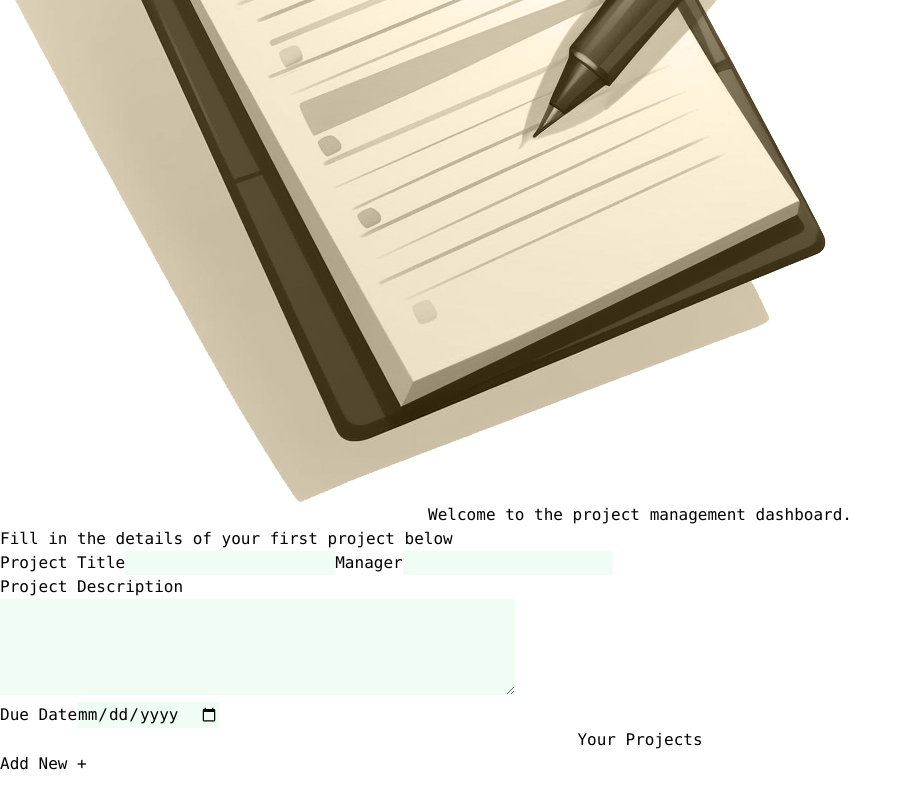
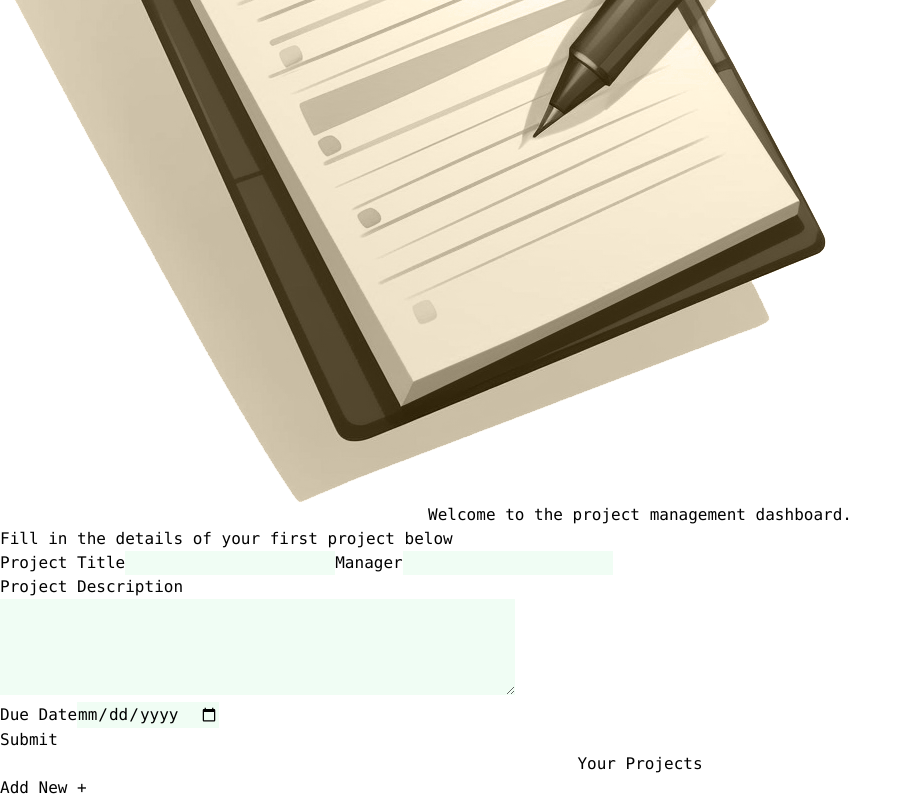
Before and after one commit to Greenie115/project-management-system, a React (Vite) app: page / in a window 1280 px wide. Shown: the part 352-1152 px from the top of the page, without its empty margins (0-911 px from the left). Before the commit the page ends 1128 px from the top, so only its background shows below. Built offline with nearby package versions, Linux system fonts and the light colour scheme.

Commit message:
added submit butten to NewProject comp

```diff
--- a/src/components/NewProject.jsx
+++ b/src/components/NewProject.jsx
@@ -1,4 +1,11 @@
+import Button from "./Button";
+
 function NewProject() {
+
+const submitProject = () => {
+    console.log("Project added")
+}
+
     return (
         <>
             <form className="m-1 p-1">
@@ -26,6 +33,10 @@ function NewProject() {
                 </label>
                 <input type="date" className="m-1 p-1" required/>
             </form>
+            <Button
+                content="Submit"
+                onClick={submitProject}
+            />
         </>
     )
 };
```
